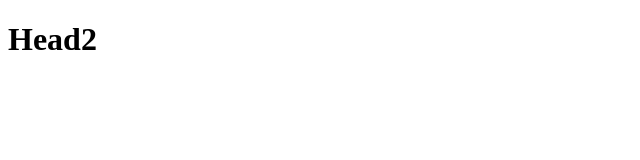
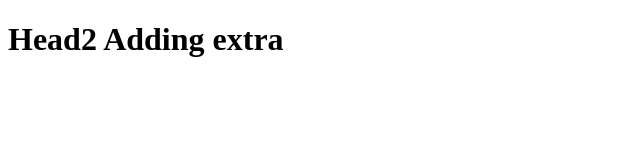
Before and after one commit to Ashu211294/Letslearngit, a plain HTML site: page index2.html in a window 1280 px wide. Shown: the whole page, without its empty margins (0-640 px from the left). Drawn offline with Linux system fonts and the light colour scheme.

Commit message:
adding extra index2.html

```diff
--- a/index2.html
+++ b/index2.html
@@ -7,6 +7,6 @@
   <title>Document</title>
 </head>
 <body>
-  <h1>Head2</h1>
+  <h1>Head2 Adding extra</h1>
 </body>
 </html>
```
